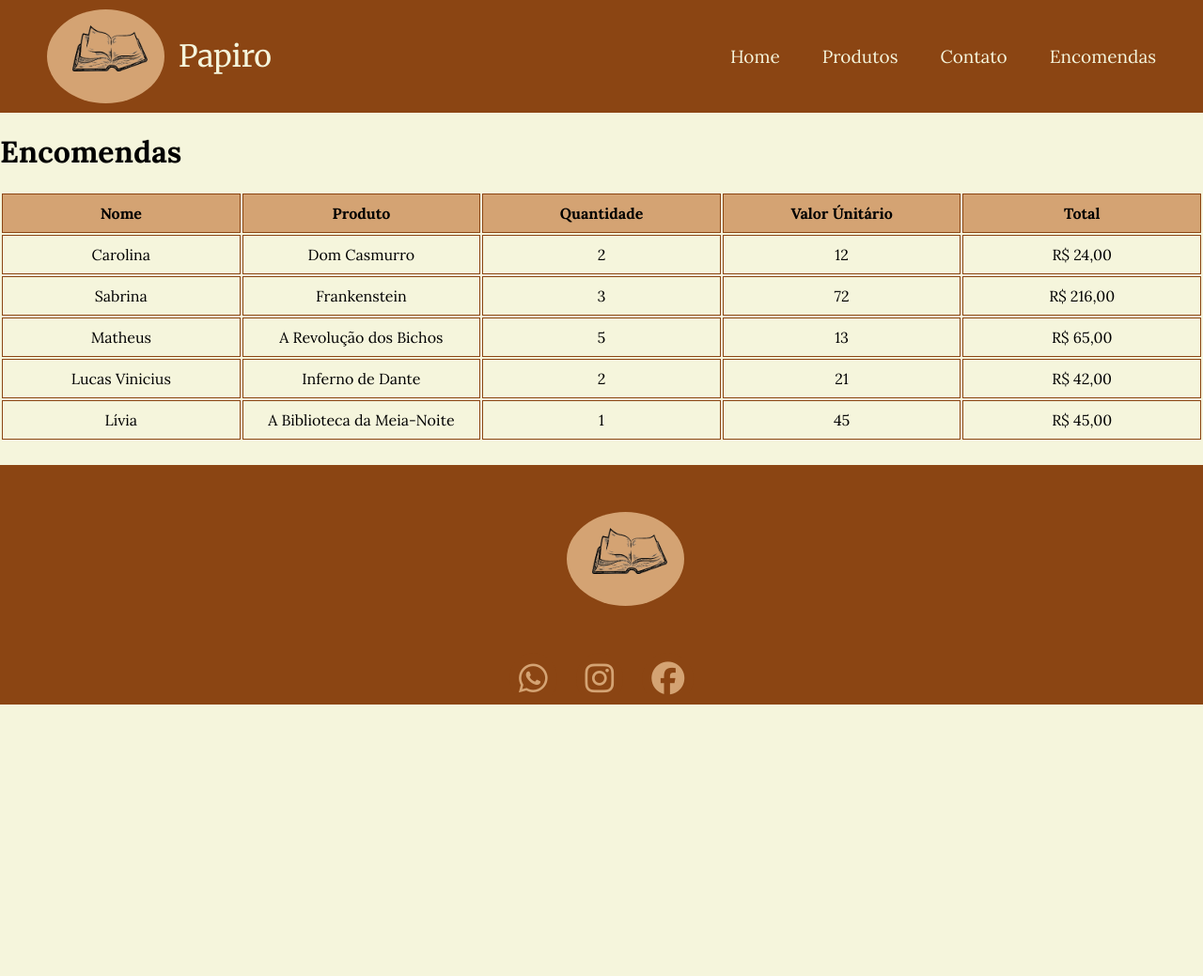
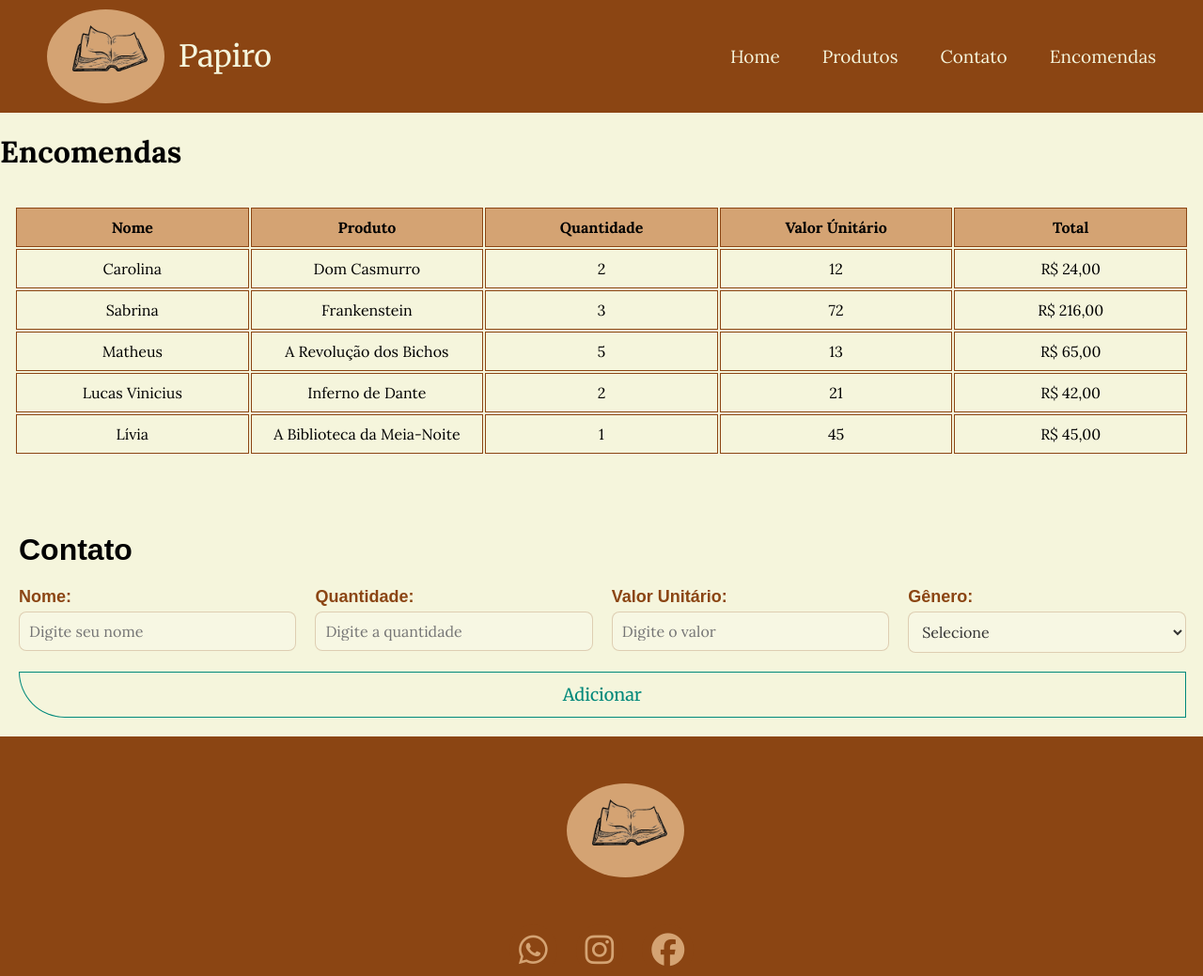
Before and after one commit to Livia2710/Papiro, a plain HTML site: page encomendas.html in a window 1280 px wide. Shown: the whole page at 94% size. Before the commit the page ends 800 px from the top, so only its background shows below. Drawn offline with Linux system fonts and the light colour scheme.

Commit message:
tentativa de js

```diff
--- /dev/null
+++ b/Js/adicionar_encomenda.js
@@ -0,0 +1,19 @@
+var tabela = document.querySelectorAll(".cliente");
+var botaoAdicionar = document.querySelector("#adicionar");
+
+botaoAdicionar.addEventListener("click", function(event){
+    event.preventDefault();
+    console.log("Botão clicado")
+    Adicionar();
+
+});
+
+function Adicionar() {
+
+    var linha = document.createElement("tr");
+    linha.textContent = tabela
+    console.log("linha nova")
+    var coluna = document.createElement("td");
+    console.log("coluna nova")
+    linha.appendChild(coluna);
+}
--- a/Js/encomenda.js
+++ b/Js/encomenda.js
@@ -15,14 +15,13 @@ for (var count = 0; count < clientes.length; count++) {
     // Verifica se a quantidade é válida
     if (isNaN(tab_qtde) || tab_qtde < 1) {
         clientes[count].querySelector(".qtde").textContent = "Quantidade inválida";
-        clientes[count].style.background = "red";
-        clientes[count].style.color = "white";
+        clientes[count].classList.add("info-invalida");
     }
     // Verifica se o valor unitário é válido
     else if (isNaN(tab_unitario) || tab_unitario <= 0) {
         clientes[count].querySelector(".unitario").textContent = "R$ Unitário inválido!";
-        clientes[count].style.background = "red";
-        clientes[count].style.color = "white";
+        clientes[count].classList.add("texto-erro");
+
     }
     // Se ambos forem válidos, calcula o total
     else {
--- a/css/encomendas.css
+++ b/css/encomendas.css
@@ -119,6 +119,7 @@ table{
     width: 100%;
     margin-bottom: 2%;
     table-layout: fixed;
+    padding: 15px;
 }
 
 td, th{
@@ -131,6 +132,88 @@ text-align: center;
 th{
     font-weight: bold;
     background-color: #d4a373;
+}
+
+/* ___________________________________ */
+/* Forms */
+
+.forms {
+    width: 97%;
+    margin: 0 auto;
+    padding: 20px;
+    font-family: Arial, sans-serif;
+}
+
+#contatoForm {
+    display: flex;
+    flex-wrap: wrap;
+    gap: 20px;
+}
+
+.form-group {
+    flex: 1 1 calc(25% - 20px); /* duas colunas */
+    display: flex;
+    flex-direction: column;
+}
+
+.form-group.full-width {
+    flex: 1 1 100%;
+}
+
+label {
+    color: #8b4513;
+    font-size: 18px;
+    margin-bottom: 5px;
+    font-weight: 600;
+}
+
+input[type="text"],
+input[type="email"],
+select {
+    padding: 10px;
+    border-radius: 8px;
+    background: rgba(255, 255, 255, 0.2);
+    border: 1px solid #8b45133b;
+    font-size: 16px;
+    font-family: "Lora";
+    color: #333;
+}
+
+.botao {
+    padding: 12px;
+    border: 1px solid #00897b;
+    background-color: transparent;
+    color: #00897b;
+    font-size: 18px;
+    font-family: "Merriweather", serif;
+    border-top-right-radius: 0px;
+    border-bottom-left-radius: 70px;
+    border-top-left-radius: 0;
+    border-bottom-right-radius: 0;
+    cursor: pointer;
+    width: 100%;
+}
+
+.botao:hover {
+    background-color: #00897b;
+    color: #f5f5dc;
+    border-top-right-radius: 0px;
+    border-bottom-left-radius: 0px;
+    border-top-left-radius: 0px;
+    border-bottom-right-radius: 70px;
+    transition: 0.3s;
+}
+
+/* ____________________________________________________________ */
+/*Destaque da informação invalida*/
+
+.info-invalida{
+    background-color: red;
+    color: white;
+}
+
+.texto-erro{
+    color: red;
 }
 /* ____________________________________________________________ */
 /* Footer */
--- a/encomendas.html
+++ b/encomendas.html
@@ -83,6 +83,45 @@
             </table>
 
         </section>
+        <!-- ________Forms________ -->
+        <div class="forms">
+            <h1>Contato</h1>
+            <form id="contatoForm">
+                <div class="form-group">
+                    <label for="nome">Nome:</label>
+                    <input type="text" id="nome" name="nome" placeholder="Digite seu nome" required>
+                </div>
+
+                <div class="form-group">
+                    <label for="qtde">Quantidade:</label>
+                    <input type="text" id="qtde" name="qtde" placeholder="Digite a quantidade" required>
+                </div>
+
+                <div class="form-group">
+                    <label for="unit">Valor Unitário:</label>
+                    <input type="text" id="unit" name="unit" placeholder="Digite o valor" required>
+                </div>
+
+                <div class="form-group">
+                    <label for="genero">Gênero:</label>
+                    <select name="genero" id="genero">
+                        <option value="">Selecione</option>
+                        <option value="Terror">Terror</option>
+                        <option value="Romance">Romance</option>
+                        <option value="Comédia">Comédia</option>
+                        <option value="Suspense">Suspense</option>
+                        <option value="Fantasia">Fantasia</option>
+                        <option value="Aventura">Aventura</option>
+                        <option value="Ficção">Ficção</option>
+                    </select>
+                </div>
+
+
+                <div class="form-group full-width">
+                    <input id="adicionar" class="botao" type="submit" value="Adicionar">
+                </div>
+            </form>
+        </div>
 
          <!-- _________________________________________________________ -->
       <!-- Footer -->
@@ -106,5 +145,6 @@
     </footer>
 
     <script src="Js/encomenda.js"></script>
+    <script src="Js/adicionar_encomenda.js"></script>
 </body>
 </html>
```
